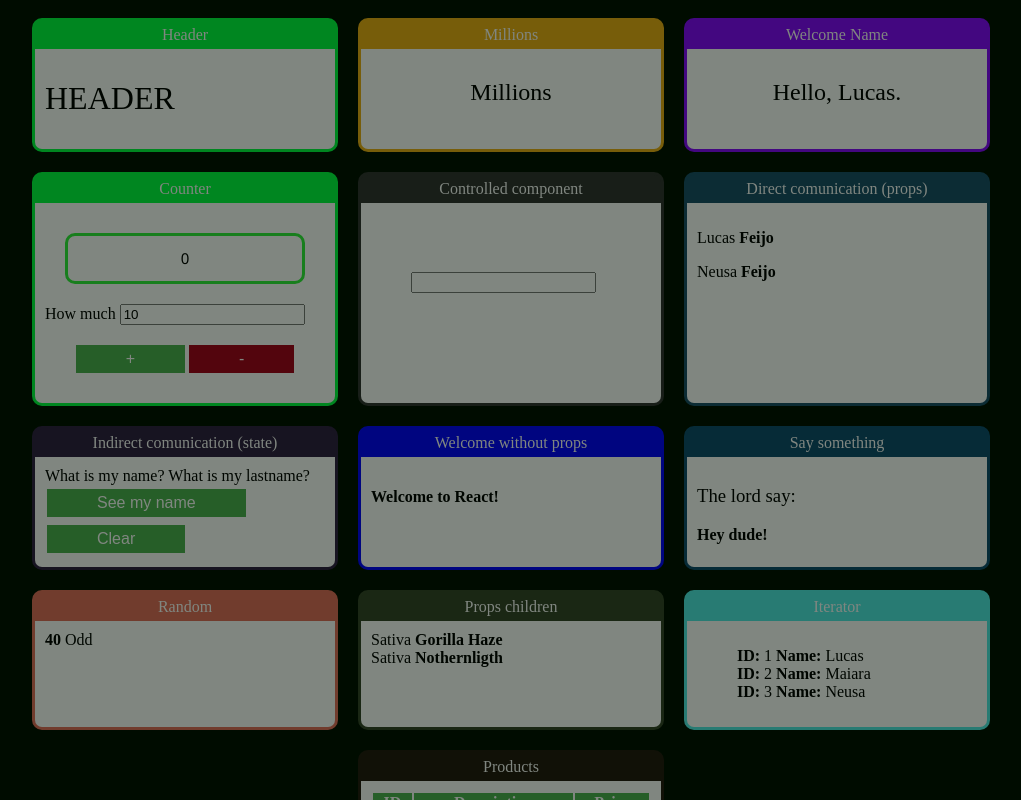
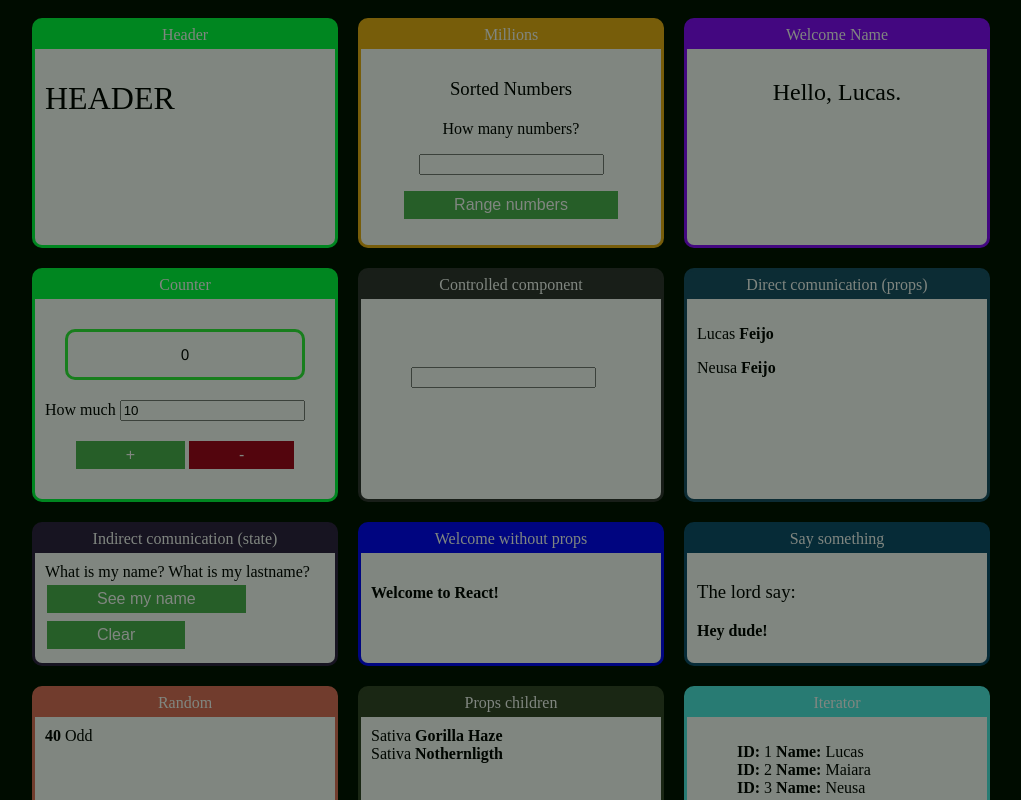
Before and after one commit to lucasfalm/react-training, a React (Create React App) app in the folder trainning/: page / in a window 1280 px wide. Shown: the top 800 px of the page, without its empty margins (129-1150 px from the left). Built offline with nearby package versions, Linux system fonts and the light colour scheme.

Commit message:
finish Millions challange, use class instead function type

```diff
--- /dev/null
+++ b/trainning/src/components/Millions/Button.jsx
@@ -0,0 +1,10 @@
+import React from 'react'
+import './Millions.css'
+
+export default props => {
+    return(
+        <>
+            <button className="btn" onClick={ props.rangeNumbers }> Range numbers </button>
+        </>
+    )
+}
--- /dev/null
+++ b/trainning/src/components/Millions/Display.jsx
@@ -0,0 +1,11 @@
+import React from 'react'
+import './Millions.css'
+
+export default props => {
+    return(
+        <>
+            <h3> Sorted Numbers </h3>
+            <h2><strong> { props.numbers.join(" ") } </strong></h2>
+        </>
+    )
+}
--- /dev/null
+++ b/trainning/src/components/Millions/Input.jsx
@@ -0,0 +1,11 @@
+import React from 'react'
+import './Millions.css'
+
+export default props => {
+    return(
+        <>
+             <p className="input"> How many numbers? </p>
+             <input onChange={ e => {props.setRange(+e.target.value)}} value={ props.count } />
+        </>
+    )
+}
--- /dev/null
+++ b/trainning/src/components/Millions/Millions.css
@@ -0,0 +1,12 @@
+.millions {
+    text-align: center;
+}
+
+.input {
+    margin: 1em;
+    font-size: 1em;
+}
+
+.btn {
+    margin: 1em;
+}
--- a/trainning/src/components/Millions/Millions.jsx
+++ b/trainning/src/components/Millions/Millions.jsx
@@ -1,14 +1,38 @@
 import React, { Component } from 'react'
+import Input from './Input'
+import Display from './Display'
+import Button from './Button'
+import './Millions.css'
 
 class Millions extends Component {
+    state = {
+        range: this.props.range || 0,
+        sortedNumbers: []
+    }
 
+    setRange = (newRange) => {
+        this.setState({
+            range: newRange
+        })
+    }
+
+    rangeNumbers = () => {
+        var numbers = []
+        for(var i = 0; i < this.state.range; i++) {
+            numbers.push(Math.floor((Math.random() * 99) + 1))
+        }
+
+        this.setState({
+            sortedNumbers: numbers
+        })
+    }
 
     render() {
         return(
-            <div>
-                <h2>
-                Millions
-                </h2>
+            <div className="millions">
+                <Display numbers={ this.state.sortedNumbers } actualRange={ this.state.range }/>
+                <Input range={ this.state.range } setRange={ this.setRange } />
+                <Button rangeNumbers={ this.rangeNumbers } />
             </div>
         )
     }
```
